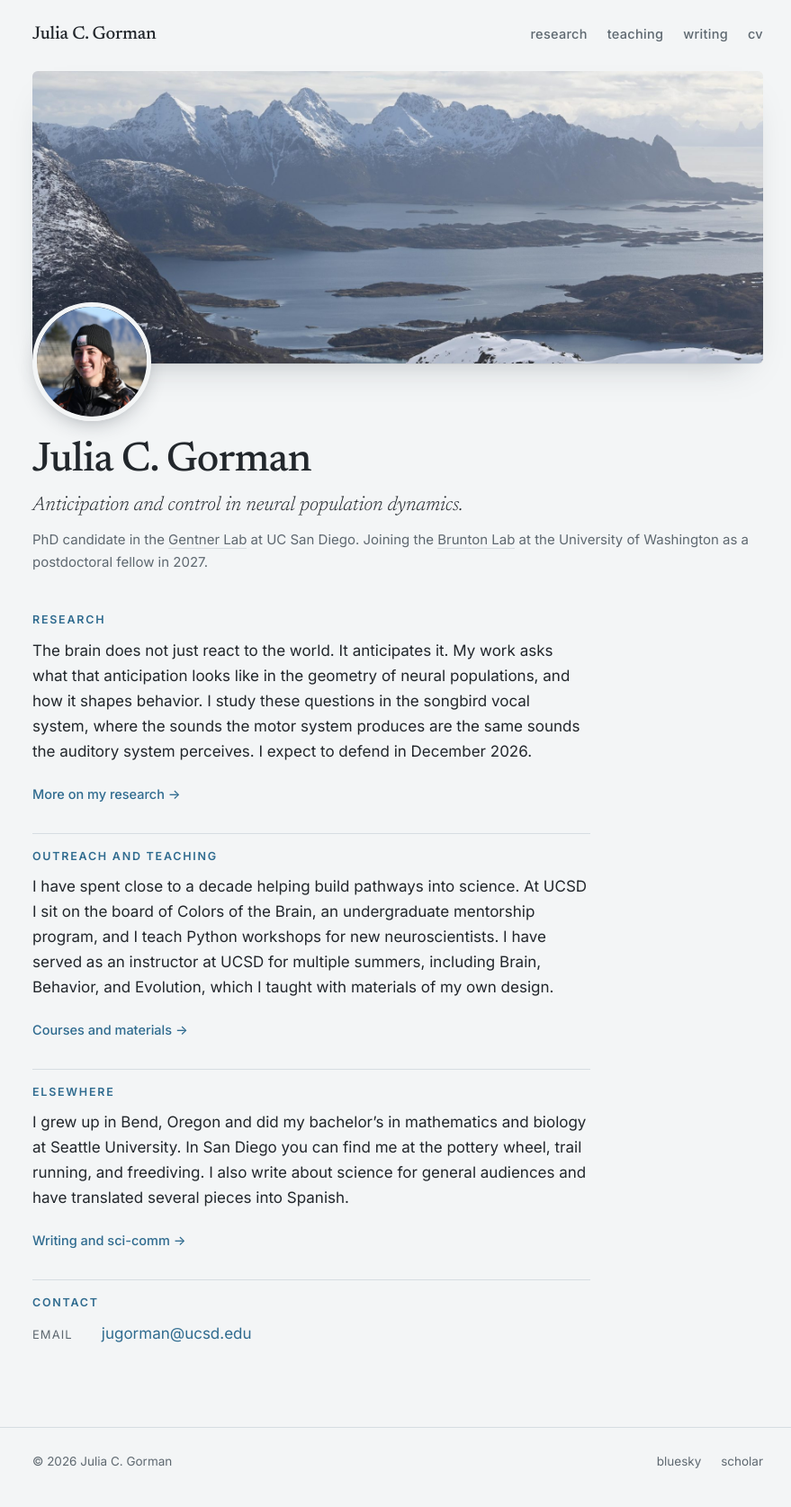
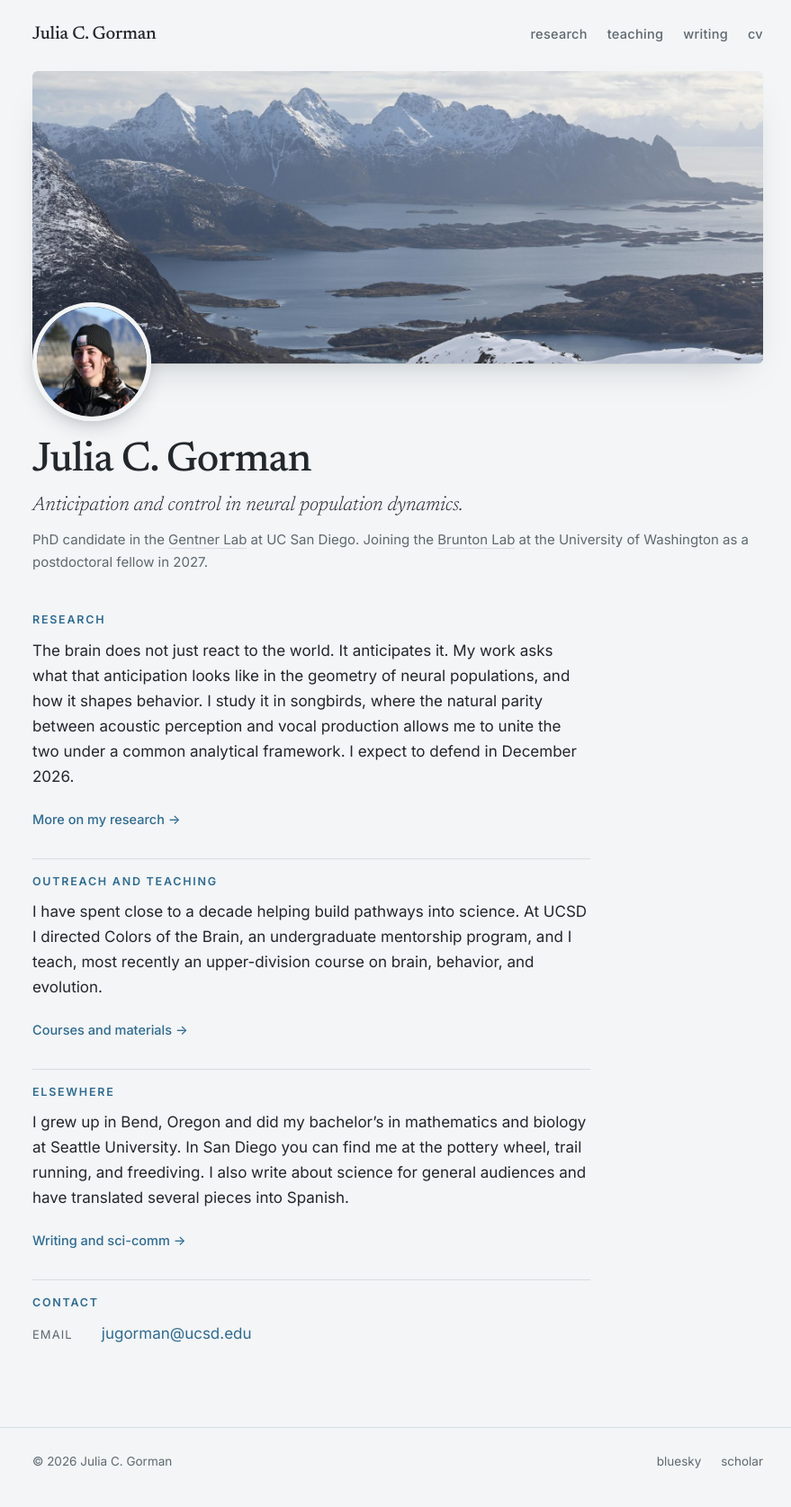
Before and after one commit to juliagorman/juliagorman.github.io, a Jekyll site: the page built from index.md, in a window 1280 px wide. Shown: the whole page at 90% size, without its empty margins (198-1077 px from the left). Built offline with Jekyll 4.4.1, drawn with Linux system fonts in a browser that asks for light colours.

Commit message:
Homepage: reword research and teaching blurbs

```diff
--- a/index.md
+++ b/index.md
@@ -7,13 +7,13 @@ affiliation: PhD candidate in the <a href="http://gentnerlab.ucsd.edu">Gentner L
 
 ## research
 
-The brain does not just react to the world. It anticipates it. My work asks what that anticipation looks like in the geometry of neural populations, and how it shapes behavior. I study these questions in the songbird vocal system, where the sounds the motor system produces are the same sounds the auditory system perceives. I expect to defend in December 2026.
+The brain does not just react to the world. It anticipates it. My work asks what that anticipation looks like in the geometry of neural populations, and how it shapes behavior. I study it in songbirds, where the natural parity between acoustic perception and vocal production allows me to unite the two under a common analytical framework. I expect to defend in December 2026.
 
 <a class="more" href="{{ '/research/' | relative_url }}">More on my research</a>
 
 ## outreach and teaching
 
-I have spent close to a decade helping build pathways into science. At UCSD I sit on the board of Colors of the Brain, an undergraduate mentorship program, and I teach Python workshops for new neuroscientists. I have served as an instructor at UCSD for multiple summers, including Brain, Behavior, and Evolution, which I taught with materials of my own design.
+I have spent close to a decade helping build pathways into science. At UCSD I directed Colors of the Brain, an undergraduate mentorship program, and I teach, most recently an upper-division course on brain, behavior, and evolution.
 
 <a class="more" href="{{ '/teaching/' | relative_url }}">Courses and materials</a>
 
```
